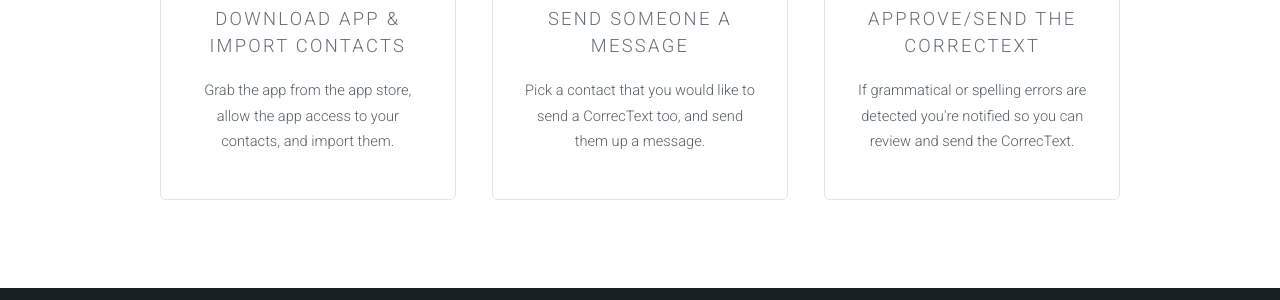
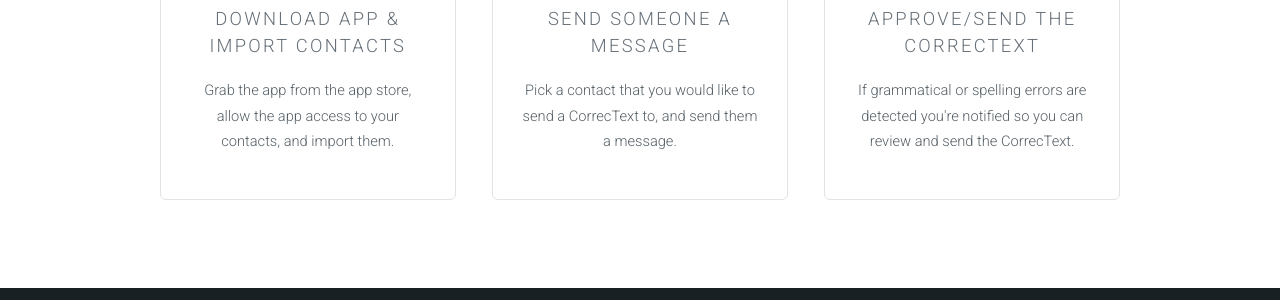
Before and after one commit to LevlUp/correctext, a Jekyll site: the page built from index.html, in a window 1280 px wide and 900 px high, scrolled down 667 px. Shown: the part 179-479 px from the top of the window. Built offline with Jekyll 4.4.1, drawn with Linux system fonts in a browser that asks for light colours.

Commit message:
fix send someone a message section

```diff
--- a/index.html
+++ b/index.html
@@ -21,7 +21,7 @@ layout: landing-page
 							<section class="special box">
 								<i class="icon fa-refresh major"></i>
 								<h3>Send Someone a Message</h3>
-								<p>Pick a contact that you would like to send a CorrecText too, and send them up a message.</p>
+								<p>Pick a contact that you would like to send a CorrecText to, and send them a message.</p>
 							</section>
 						</div>
 						<div class="4u">
```
